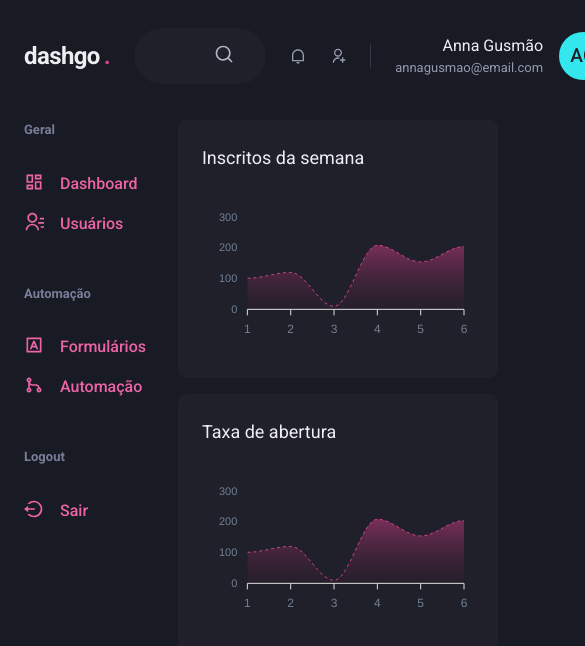
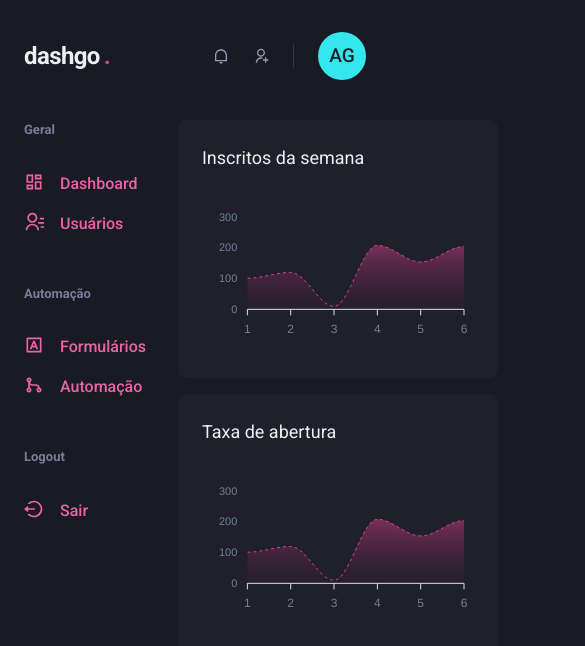
Before and after one commit to Anna-Luiza-Gusmao/dashgo, a Next.js app: page /dashboard in a window 390 px wide. Shown: the top 646 px of the page, 585 px wide, since content can reach past the window. Built offline with nearby package versions, Linux system fonts and the light colour scheme.

Commit message:
responsive: header

```diff
--- a/src/components/Header/Profile.tsx
+++ b/src/components/Header/Profile.tsx
@@ -1,14 +1,22 @@
 import { Avatar, Box, Flex, Text } from "@chakra-ui/react"
 
-export function Profile() {
+interface ProfileProps {
+    showProfileData?: boolean
+}
+
+export function Profile({ showProfileData }: ProfileProps) {
     return (
         <Flex align="center">
+            {
+                showProfileData && (
                     <Box mr="4" textAlign="right">
                         <Text>Anna Gusmão</Text>
                         <Text color="gray.300" fontSize="small">
                             annagusmao@email.com
                         </Text>
                     </Box>
+                )
+            }
 
             <Avatar
                 size="md"
--- a/src/components/Header/index.tsx
+++ b/src/components/Header/index.tsx
@@ -1,10 +1,15 @@
-import { Flex } from "@chakra-ui/react"
+import { Flex, useBreakpointValue } from "@chakra-ui/react"
 import { IconsNav } from "./IconsNav"
 import { Logo } from "./Logo"
 import { Profile } from "./Profile"
 import { SearchBox } from "./SearchBox"
 
 export function Header() {
+  const isWideVersion = useBreakpointValue({
+    base: false,
+    lg: true
+  })
+
   return (
     <Flex
       as="header"
@@ -17,10 +22,10 @@
       align="center"
     >
       <Logo />
-      <SearchBox />
+      { isWideVersion &&  <SearchBox /> }
       <Flex align="center" ml="auto">
         <IconsNav />
-        <Profile />
+        <Profile showProfileData={isWideVersion} />
       </Flex>
     </Flex>
   )
```
Lines whose indentation alone changed are shown as unchanged.
